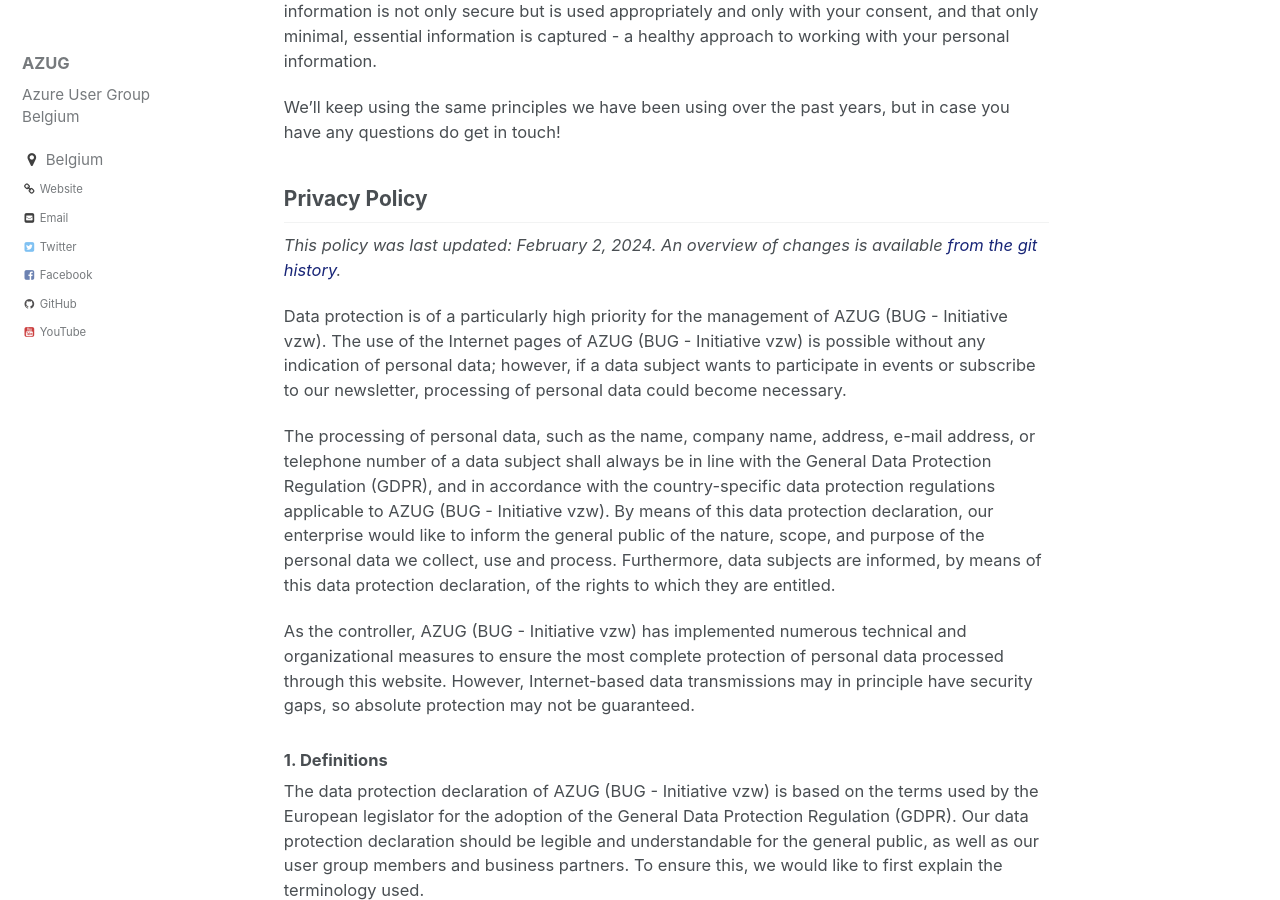
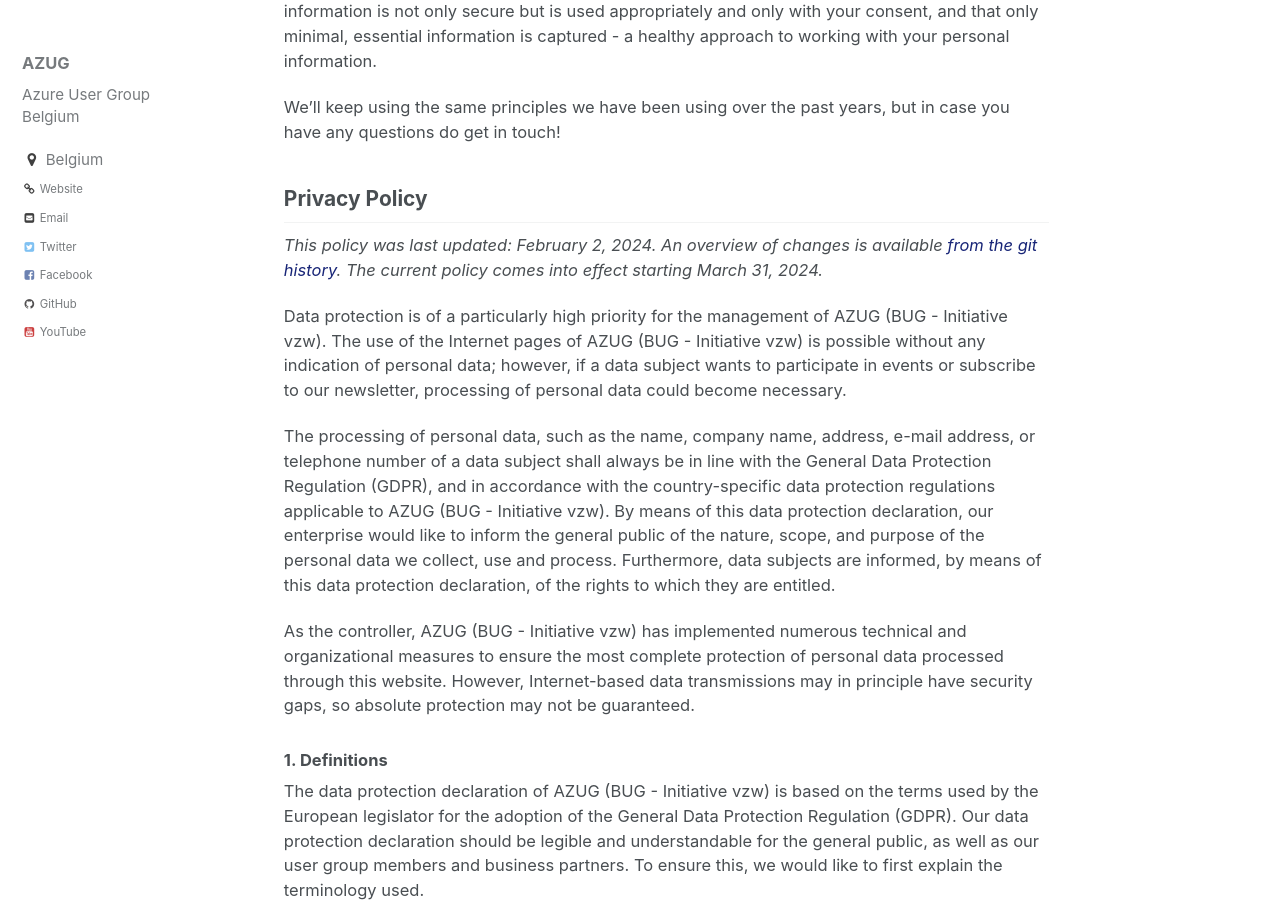
Before and after one commit to AzugBe/azugbe.github.io, a Jekyll site: the page built from _pages/privacy.md, in a window 1280 px wide and 900 px high, scrolled down 954 px. Built offline with Jekyll 4.4.1, drawn with Linux system fonts in a browser that asks for light colours; comment, search, counter and statistics services are not loaded.

Commit message:
Update privacy policy

```diff
--- a/_pages/privacy.md
+++ b/_pages/privacy.md
@@ -26,6 +26,7 @@ We'll keep using the same principles we have been using over the past years, but
 ## Privacy Policy
 
 *This policy was last updated: February 2, 2024. An overview of changes is available [from the git history](https://github.com/AzugBe/azugbe.github.io/commits/master/_pages/privacy.md).*
+*The current policy comes into effect starting March 31, 2024.*
 
 Data protection is of a particularly high priority for the management of AZUG (BUG - Initiative vzw). The use of the Internet pages of AZUG (BUG - Initiative vzw) is possible without any indication of personal data; however, if a data subject wants to participate in events or subscribe to our newsletter, processing of personal data could become necessary.
 
```
